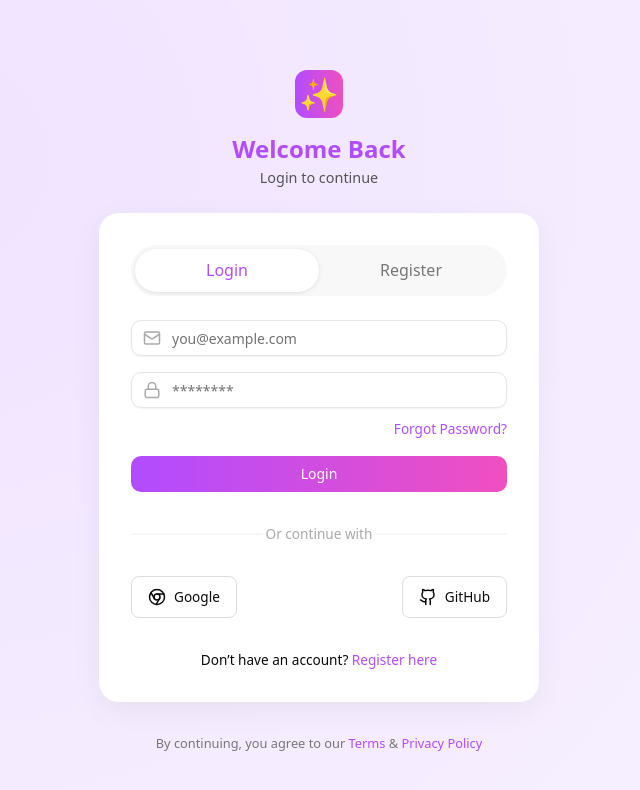
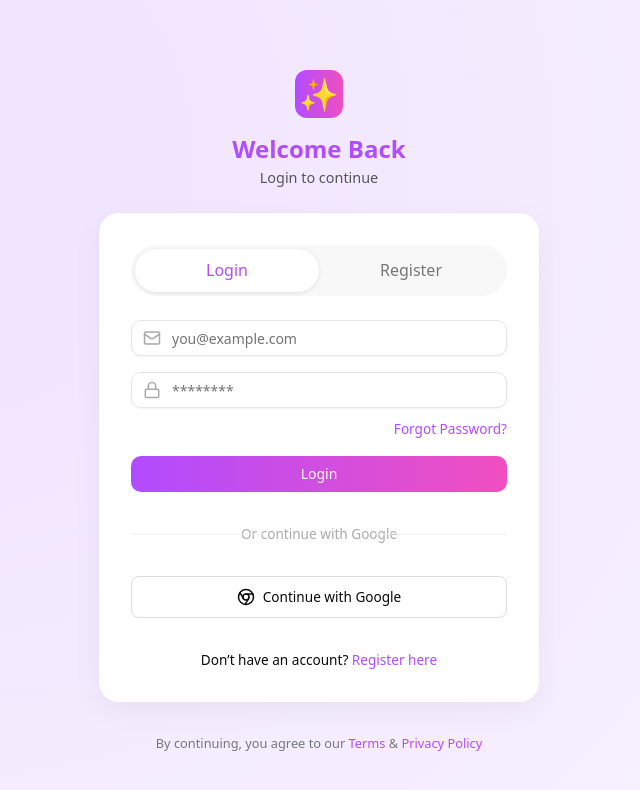
Before and after one commit to AymaneImr/SyncWrite, a React app in the folder frontend/: page /login in a window 1280 px wide. Shown: the top 790 px of the page, without its empty margins (321-961 px from the left). Built offline with nearby package versions, Linux system fonts and the light colour scheme; the HTML template or start-up script is replaced by a standard one.

Commit message:
refactor(ui): remove github oauth

```diff
--- a/frontend/src/Components/LoginForm.tsx
+++ b/frontend/src/Components/LoginForm.tsx
@@ -2,7 +2,7 @@ import React, { useEffect, useState } from "react";
 import styles from "../css/Login.module.css";
 import { Input } from "@/components/ui/input";
 import { Button } from "@/components/ui/button";
-import { Mail, Lock, User, Github, Chrome } from "lucide-react";
+import { Mail, Lock, User, Chrome } from "lucide-react";
 import ForgotPassword from "./ForgotPassword";
 import { useNavigate, useSearchParams } from "react-router-dom";
 
@@ -77,14 +77,8 @@ const LoginForm: React.FC = () => {
     }
   };
 
-  //TODO: implement OAuth properly later
-
   const handleGoogleLogin = () => {
     window.location.href = "http://localhost:8080/api/auth/google/login";
-  };
-
-  const handleGithubLogin = () => {
-    window.location.href = "http://localhost:8080/auth/github";
   };
 
   return (
@@ -181,7 +175,7 @@ const LoginForm: React.FC = () => {
           </Button>
 
           <div className={styles.divider}>
-            <span>Or continue with</span>
+            <span>Or continue with Google</span>
           </div>
 
           <div className={styles.oauth}>
@@ -190,14 +184,8 @@ const LoginForm: React.FC = () => {
               className={styles.oauthBtn}
               onClick={handleGoogleLogin}
             >
-              <Chrome size={18} /> Google
-            </button>
-            <button
-              type="button"
-              className={styles.oauthBtn}
-              onClick={handleGithubLogin}
-            >
-              <Github size={18} /> GitHub
+              <Chrome size={18} /> Continue with Google
+
             </button>
           </div>
 
--- a/frontend/src/css/Login.module.css
+++ b/frontend/src/css/Login.module.css
@@ -143,13 +143,15 @@
 
 .oauth {
   display: flex;
-  justify-content: space-between;
+  width: 100%;
 }
 
 .oauthBtn {
   display: flex;
   align-items: center;
+  justify-content: center;
   gap: 0.5rem;
+  width: 100%;
   border: 1px solid #ddd;
   padding: 0.6rem 1rem;
   border-radius: 8px;
```
